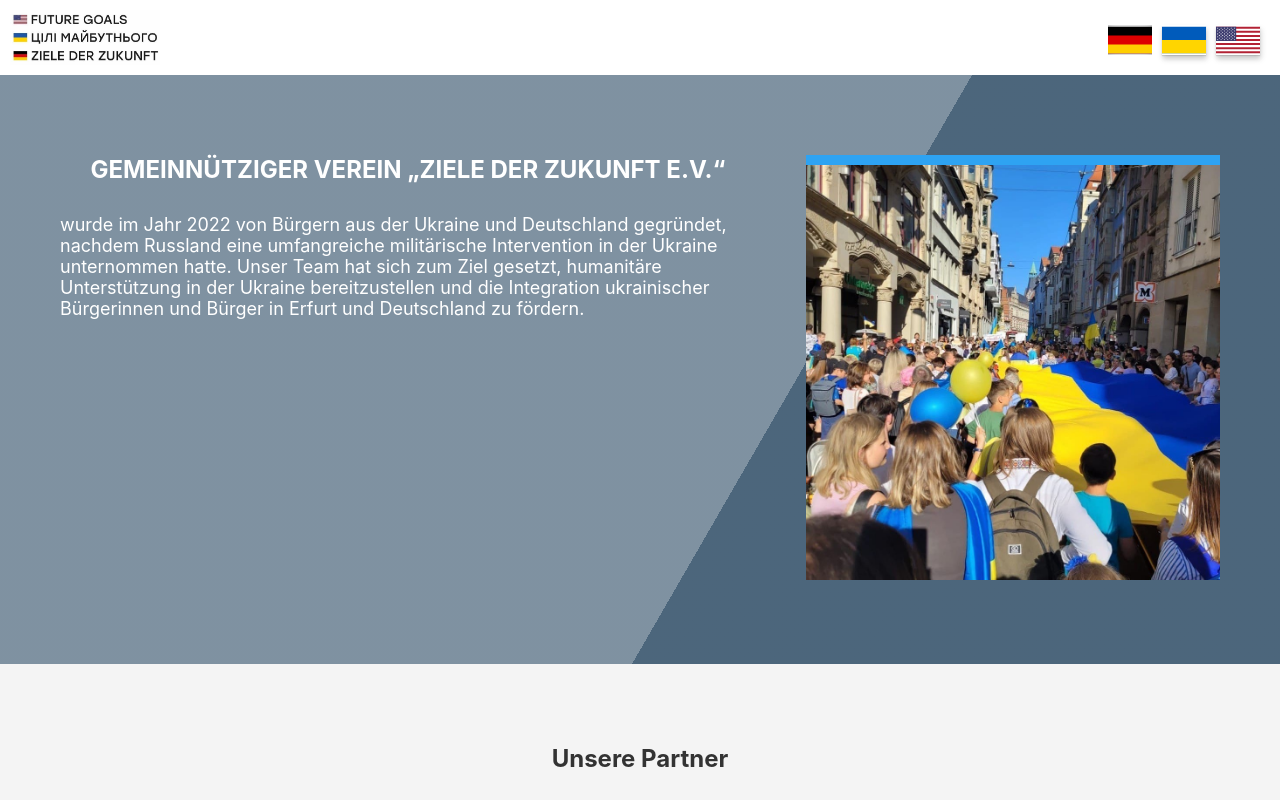
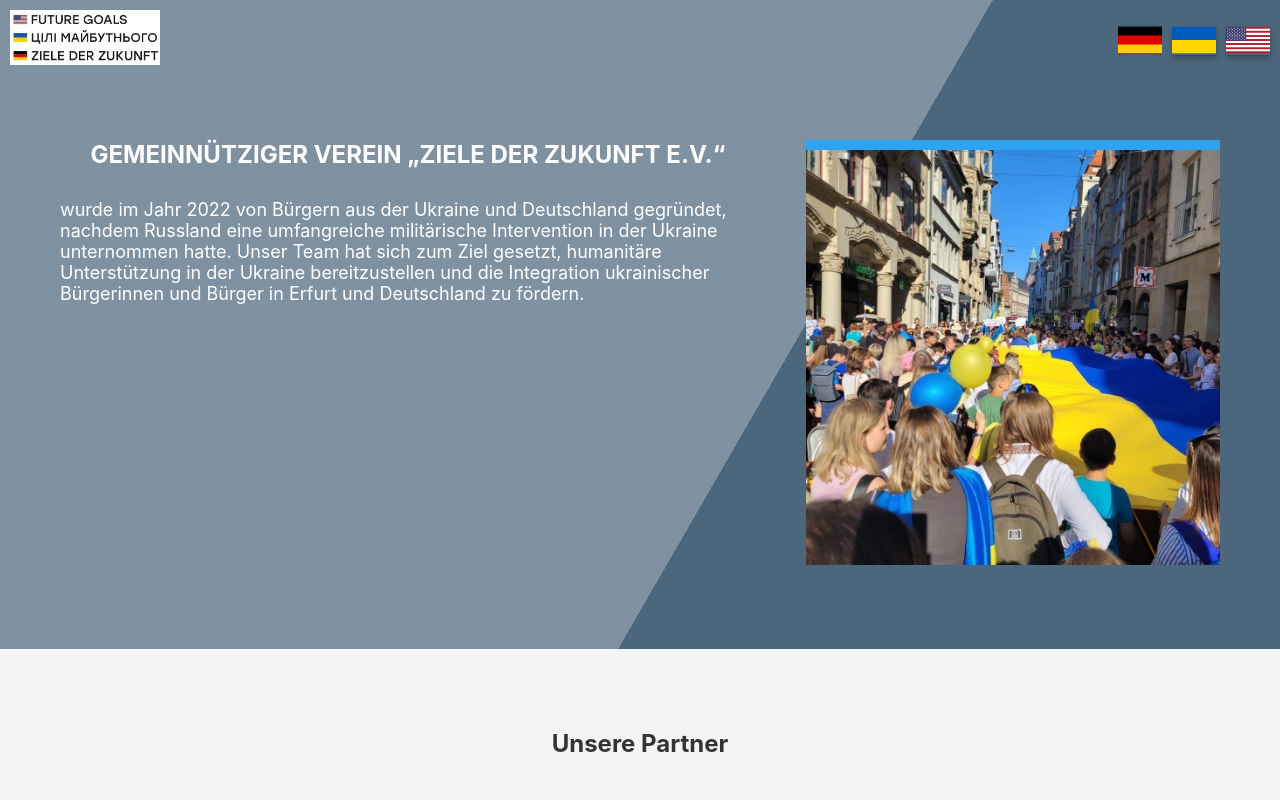
Before and after one commit to Ziele-der-Zukunft/helfen, a React (Create React App) app: page / in a window 1280 px wide. Shown: the top 800 px of the page. Built offline with nearby package versions, Linux system fonts and the light colour scheme.

Commit message:
fixed Header

```diff
--- a/src/App.css
+++ b/src/App.css
@@ -29,26 +29,6 @@
 }
 ul {
   list-style: none;
-}
-
-.container {
-  margin-left: auto;
-  margin-right: auto;
-  width: 100%;
-  padding-left: 15px;
-  padding-right: 15px;
-
-  /* @include mobile {
-    width: 480px;
-  }
-
-  @include tablet {
-    width: 768px;
-  }
-
-  @include desktop {
-    width: 1200px;
-  } */
 }
 
 /* .App {
--- a/src/App.js
+++ b/src/App.js
@@ -15,7 +15,7 @@
       <Hero />
       <Partners />
       <Footer />
-    </>
+      </>
   );
 };
 
--- a/src/components/Header/Header.jsx
+++ b/src/components/Header/Header.jsx
@@ -1,17 +1,42 @@
-import React from 'react';
+import React, { useEffect, useState } from 'react';
 import css from './Header.module.css';
 import Logo from '../Logo/Logo.jsx';
 import LanguageSwitcher from '../LanguageSwitcher/LanguageSwitcher.jsx';
-// import LanguageSwitcherContainer from "components/redux/LanguageSwitcherContainer.jsx";
+import handleScroll from 'js/handleScroll.js';
 
-const Header = ({language, setLanguage }) => {
+
+const Header = () => {
+
+  const [scrolled, setScrolled] = useState(false);
+  useEffect(() => {
+    const cleanup = handleScroll(setScrolled);
+    return cleanup;
+  }, []);
+
   return (
-    <div className={css.headerWrap}>
+    <div className={`${css.headerWrap} ${scrolled ? css.scrolled : ''}`}>
       <Logo />
-      <LanguageSwitcher language={language} setLanguage={setLanguage} />
-      {/* <LanguageSwitcherContainer /> */}
+      <LanguageSwitcher />
     </div>
   );
 };
 
 export default Header;
+
+// ------------- зміна мови сайту через передачу props
+
+// import React from 'react';
+// import css from './Header.module.css';
+// import Logo from '../Logo/Logo.jsx';
+// import LanguageSwitcher from '../LanguageSwitcher/LanguageSwitcher.jsx';
+
+// const Header = ({language, setLanguage }) => {
+//   return (
+//     <div className={css.headerWrap}>
+//       <Logo />
+//       <LanguageSwitcher language={language} setLanguage={setLanguage} />
+//     </div>
+//   );
+// };
+
+// export default Header;
--- a/src/components/Header/Header.module.css
+++ b/src/components/Header/Header.module.css
@@ -2,5 +2,13 @@
   padding: 10px;
   display: flex;
   justify-content: space-between;
-  text-align: left;
+  position: fixed;
+  top: 0;
+  right: 0;
+  left: 0;
+  transition: background-color 500ms ease;
 }
+
+.scrolled {
+  background-color: rgba(255, 255, 255, 0.9);
+}
--- a/src/components/Hero/Hero.module.css
+++ b/src/components/Hero/Hero.module.css
@@ -1,5 +1,5 @@
 .heroWrap {
-  padding: 40px 20px;
+  padding: 100px 20px 40px;
   color: var(--text-color);
   background-image: linear-gradient(
     120deg,
@@ -12,7 +12,7 @@
 }
 @media (min-width: 768px) {
   .heroWrap {
-    padding: 80px 60px;
+    padding: 140px 60px 80px;
     font-size: 18px;
     justify-content: center;
   }
--- a/src/components/LanguageSwitcher/LanguageSwitcher.jsx
+++ b/src/components/LanguageSwitcher/LanguageSwitcher.jsx
@@ -10,7 +10,7 @@
   const language = useSelector((state) =>state.language);
 
   return (
-    <ul className={css.languageList}>
+     <ul className={css.languageList}>
       <li
         className={`${css.languageListItem} ${
           language === 'de' ? css.activeFlag : ''
--- a/src/components/LanguageSwitcher/LanguageSwitcher.module.css
+++ b/src/components/LanguageSwitcher/LanguageSwitcher.module.css
@@ -1,10 +1,11 @@
 .languageList {
   margin: 0;
-  padding: 15px 10px 10px 10px;
+  padding: 15px 0 10px;
   display: flex;
   justify-content: center;
   gap: 10px;
 }
+
 .languageListItem {
   list-style-type: none;
   width: 44px;
--- a/src/components/Logo/Logo.module.css
+++ b/src/components/Logo/Logo.module.css
@@ -2,7 +2,6 @@
   margin: 0;
   max-width: 150px;
   height: auto;
-
   display: flex;
   justify-content: center;
 }
--- a/src/components/Partners/Partners.jsx
+++ b/src/components/Partners/Partners.jsx
@@ -51,6 +51,7 @@
 
 export default Partners;
 
+
 // ----------------------- зміна мови інтерфейсу за допомогою props--------
 
 // import css from './Partners.module.css';
--- a/src/index.css
+++ b/src/index.css
@@ -5,6 +5,7 @@
     sans-serif;
   -webkit-font-smoothing: antialiased;
   -moz-osx-font-smoothing: grayscale;
+  position: relative;
 }
 
 code {
--- /dev/null
+++ b/src/js/handleScroll.js
@@ -0,0 +1,14 @@
+const handleScroll = (callback) => {
+    const scrollHandler = () => {
+      const isScrolled = window.scrollY > 50;
+      callback(isScrolled);
+    };
+
+    window.addEventListener('scroll', scrollHandler);
+
+    return () => {
+      window.removeEventListener('scroll', scrollHandler);
+    };
+  };
+
+  export default handleScroll;
```
